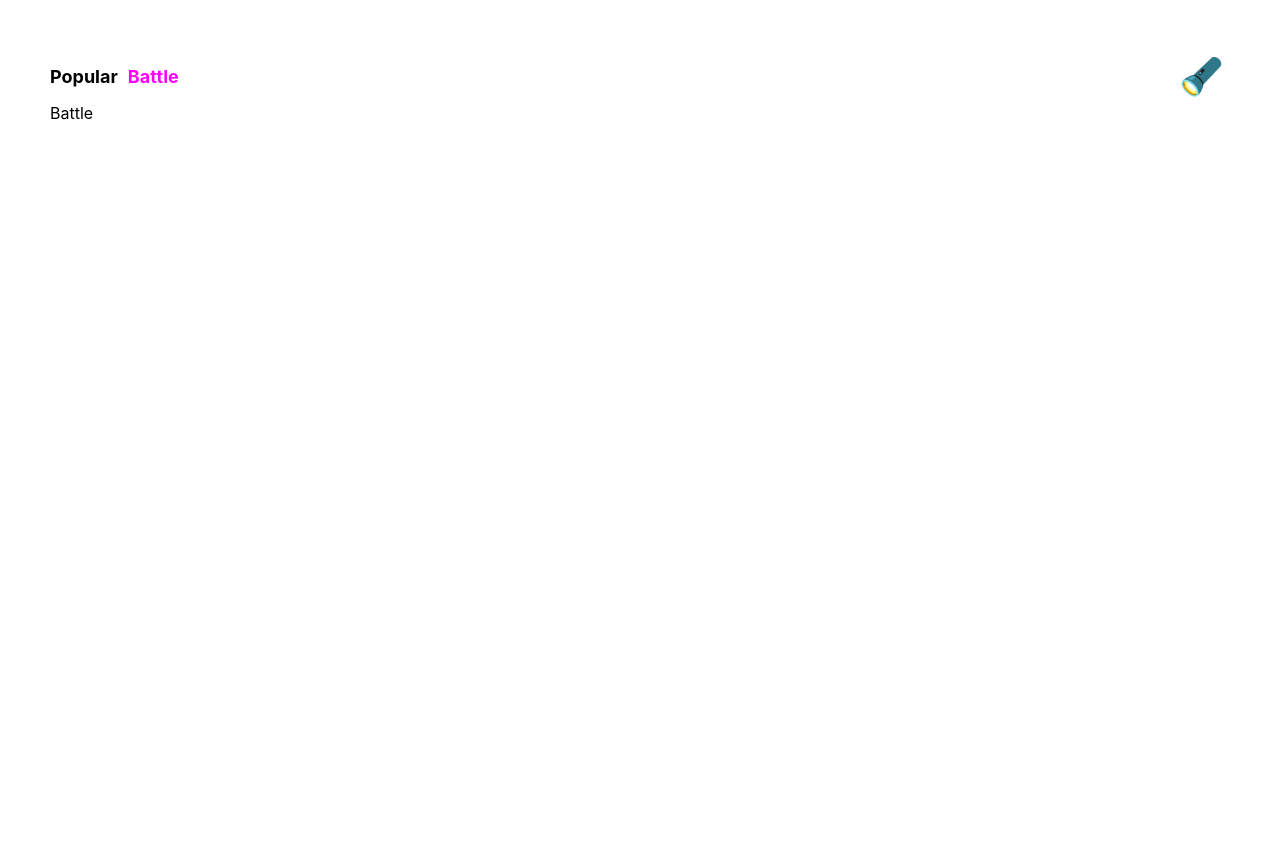
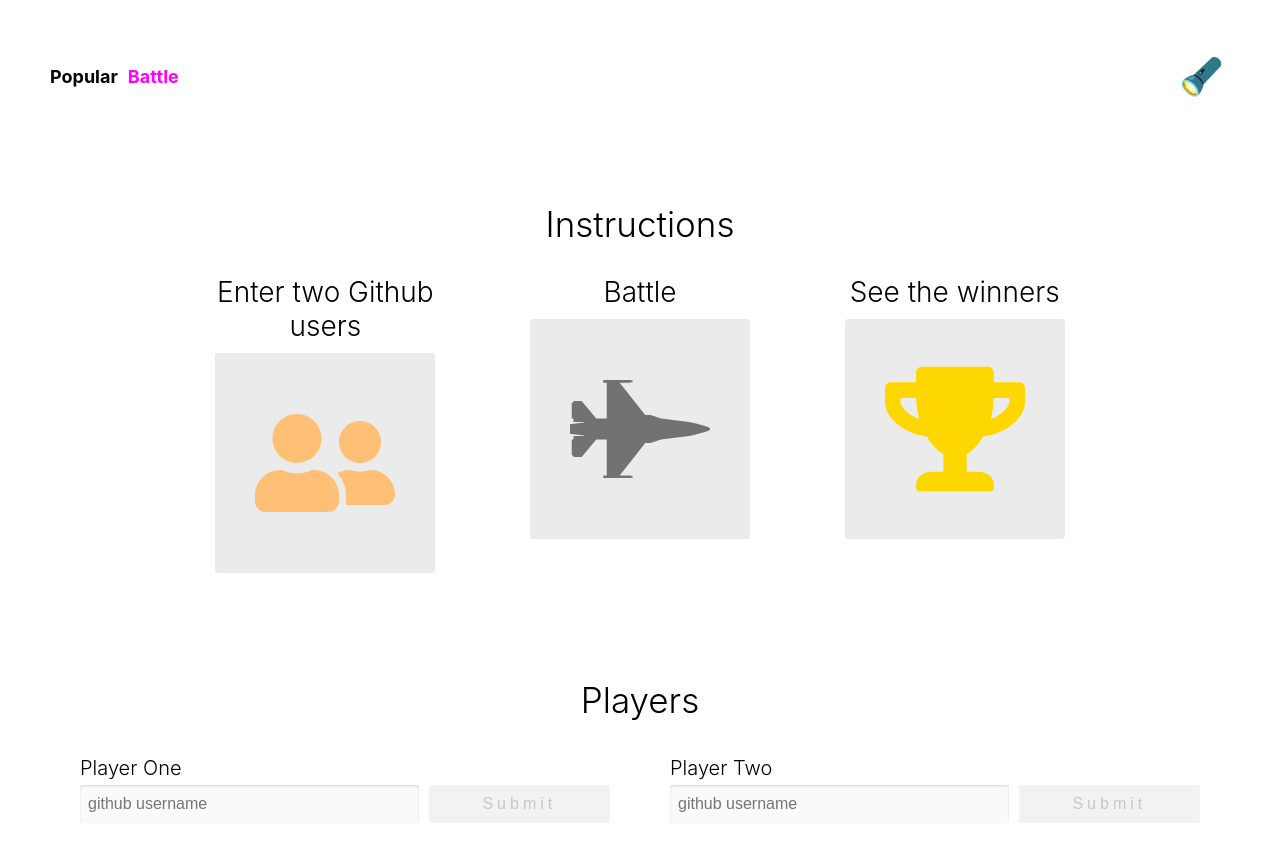
Before and after one commit to seemaullal/github-battle-typescript, a React (Vite) app: page /battle in a window 1280 px wide. Shown: the top 862 px of the page. Before the commit the page ends 800 px from the top, so only its background shows below. Built offline with nearby package versions, Linux system fonts and the light colour scheme.

Commit message:
battle component in ts

```diff
--- a/src/components/battle.tsx
+++ b/src/components/battle.tsx
@@ -1,3 +1,165 @@
+import { useState, FormEvent, MouseEvent } from 'react';
+import {
+  FaUserFriends,
+  FaFighterJet,
+  FaTrophy,
+  FaTimesCircle,
+} from 'react-icons/fa';
+import { useTheme } from '../hooks/useTheme';
+import { Link } from 'react-router-dom';
+
+function Instructions() {
+  const { theme } = useTheme();
+  return (
+    <div className="instructions-container">
+      <h1 className="center-text header-lg">Instructions</h1>
+      <ol className="container-sm grid center-text battle-instructions">
+        <li>
+          <h3 className="header-sm">Enter two Github users</h3>
+          <FaUserFriends
+            className={`bg-${theme}`}
+            color="rgb(255, 191, 116)"
+            size={140}
+          />
+        </li>
+        <li>
+          <h3 className="header-sm">Battle</h3>
+          <FaFighterJet className={`bg-${theme}`} color="#727272" size={140} />
+        </li>
+        <li>
+          <h3 className="header-sm">See the winners</h3>
+          <FaTrophy
+            className={`bg-${theme}`}
+            color="rgb(255, 215, 0)"
+            size={140}
+          />
+        </li>
+      </ol>
+    </div>
+  );
+}
+
+interface PlayerInputProps {
+  onSubmit: (username: string) => void;
+  label: string;
+}
+
+function PlayerInput({ onSubmit, label }: PlayerInputProps) {
+  const [username, setUsername] = useState<string>('');
+  const { theme } = useTheme();
+
+  function handleSubmit(event: FormEvent) {
+    event.preventDefault();
+    onSubmit(username);
+  }
+
+  return (
+    <form className="column player" onSubmit={handleSubmit}>
+      <label htmlFor="username" className="player-label">
+        {label}
+      </label>
+      <div className="row player-inputs">
+        <input
+          type="text"
+          id="username"
+          className={`input-${theme}`}
+          placeholder="github username"
+          autoComplete="off"
+          value={username}
+          onChange={event => setUsername(event.target.value)}
+        />
+        <button
+          className={`btn ${theme === 'dark' ? 'light-btn' : 'dark-btn'}`}
+          type="submit"
+          disabled={!username}
+        >
+          Submit
+        </button>
+      </div>
+    </form>
+  );
+}
+
+interface PlayerPreviewProps {
+  username: string;
+  onReset: () => void;
+  label: string;
+}
+
+function PlayerPreview({ username, onReset, label }: PlayerPreviewProps) {
+  const { theme } = useTheme();
+  return (
+    <div className="column player">
+      <h3 className="player-label">{label}</h3>
+      <div className={`row bg-${theme}`}>
+        <div className="player-info">
+          <img
+            className="avatar-small"
+            src={`https://github.com/${username}.png?size=200`}
+            alt={`Avatar for ${username}`}
+          />
+          <a href={`https://github.com/${username}`} className="link">
+            {username}
+          </a>
+        </div>
+        <button className="btn-clear flex-center" onClick={onReset}>
+          <FaTimesCircle color="rgb(194, 57, 42)" size={26} />
+        </button>
+      </div>
+    </div>
+  );
+}
+
 export default function Battle() {
-  return <div>Battle</div>;
+  const [playerOne, setPlayerOne] = useState<string | null>(null);
+  const [playerTwo, setPlayerTwo] = useState<string | null>(null);
+
+  return (
+    <>
+      <Instructions />
+
+      <div className="players-container">
+        <h1 className="center-text header-lg">Players</h1>
+        <div className="row space-around">
+          {playerOne === null ? (
+            <PlayerInput
+              label="Player One"
+              onSubmit={player => setPlayerOne(player)}
+            />
+          ) : (
+            <PlayerPreview
+              username={playerOne}
+              label="Player One"
+              onReset={() => setPlayerOne(null)}
+            />
+          )}
+
+          {playerTwo === null ? (
+            <PlayerInput
+              label="Player Two"
+              onSubmit={player => setPlayerTwo(player)}
+            />
+          ) : (
+            <PlayerPreview
+              username={playerTwo}
+              label="Player Two"
+              onReset={() => setPlayerTwo(null)}
+            />
+          )}
+        </div>
+
+        {playerOne && playerTwo && (
+          <Link
+            className="btn dark-btn btn-space"
+            to={{
+              pathname: '/battle/results',
+              search: `?playerOne=${playerOne}&playerTwo=${playerTwo}`,
+            }}
+          >
+            Battle
+          </Link>
+        )}
+      </div>
+    </>
+  );
 }
```
